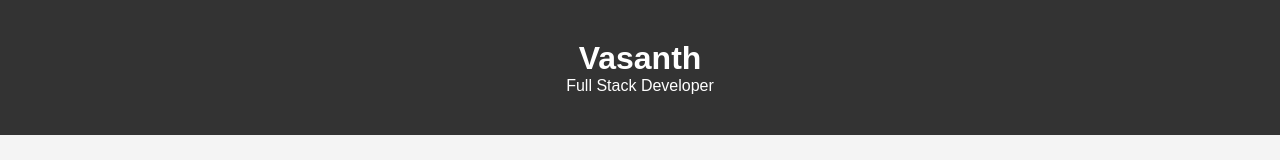
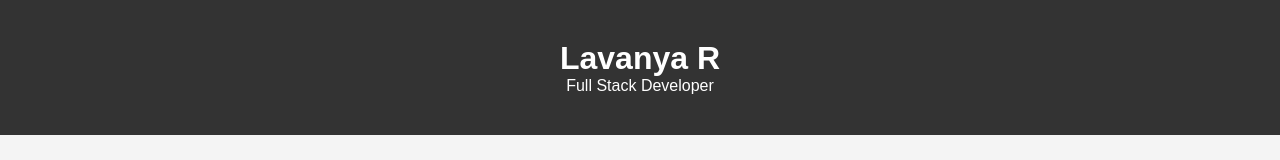
Before and after one commit to lavanyar6754-hue/personal-portfolio-websit, a plain HTML site: page frontend/index.html in a window 1280 px wide. Shown: the top 160 px of the page. Drawn offline with Linux system fonts and the light colour scheme; no server answers.

Commit message:
Update index.html

```diff
--- a/frontend/index.html
+++ b/frontend/index.html
@@ -12,7 +12,7 @@
 <body>
 
 <header>
-    <h1>Vasanth</h1>
+    <h1>Lavanya R</h1>
     <p>Full Stack Developer</p>
 </header>
 
```
